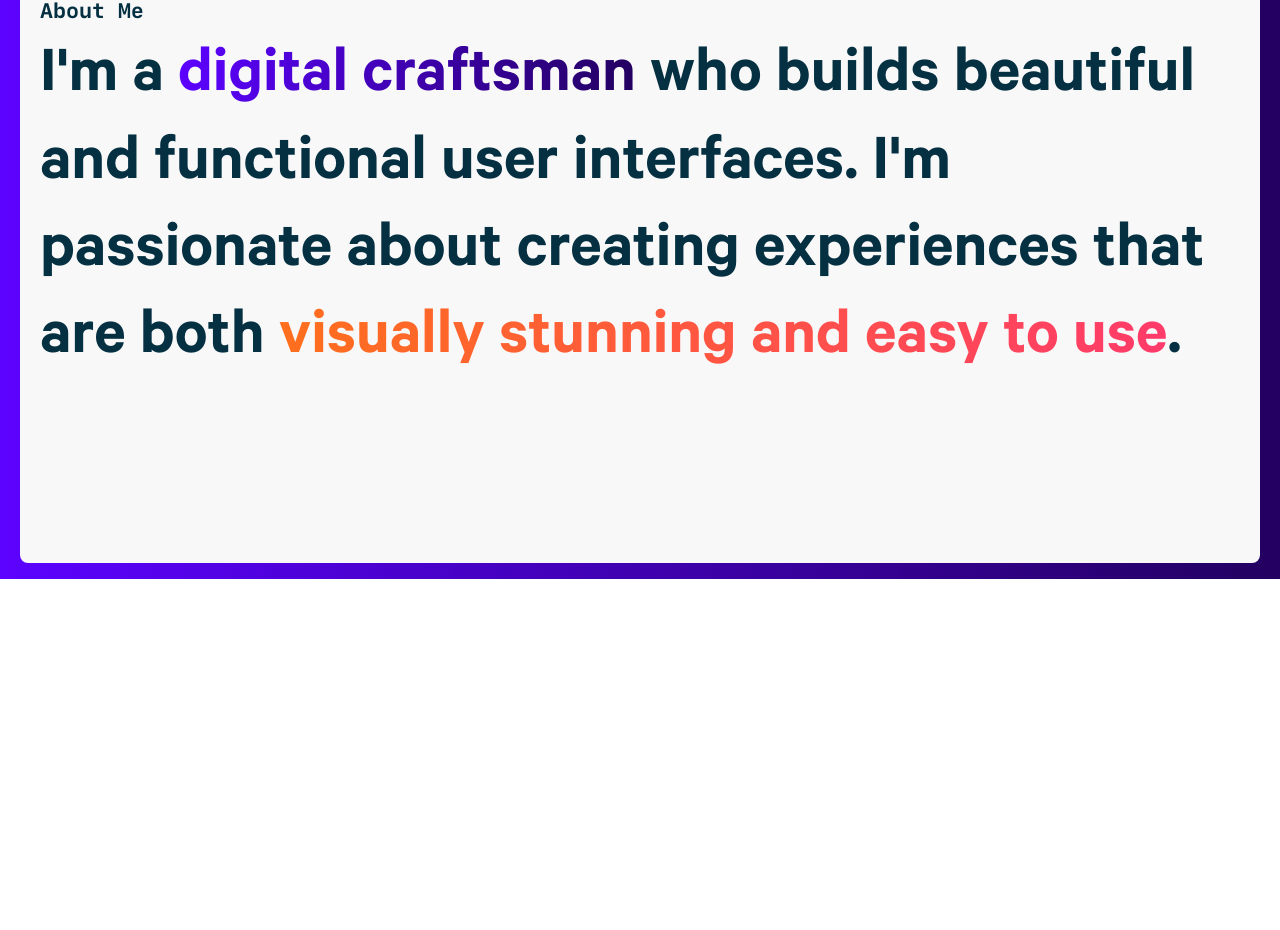
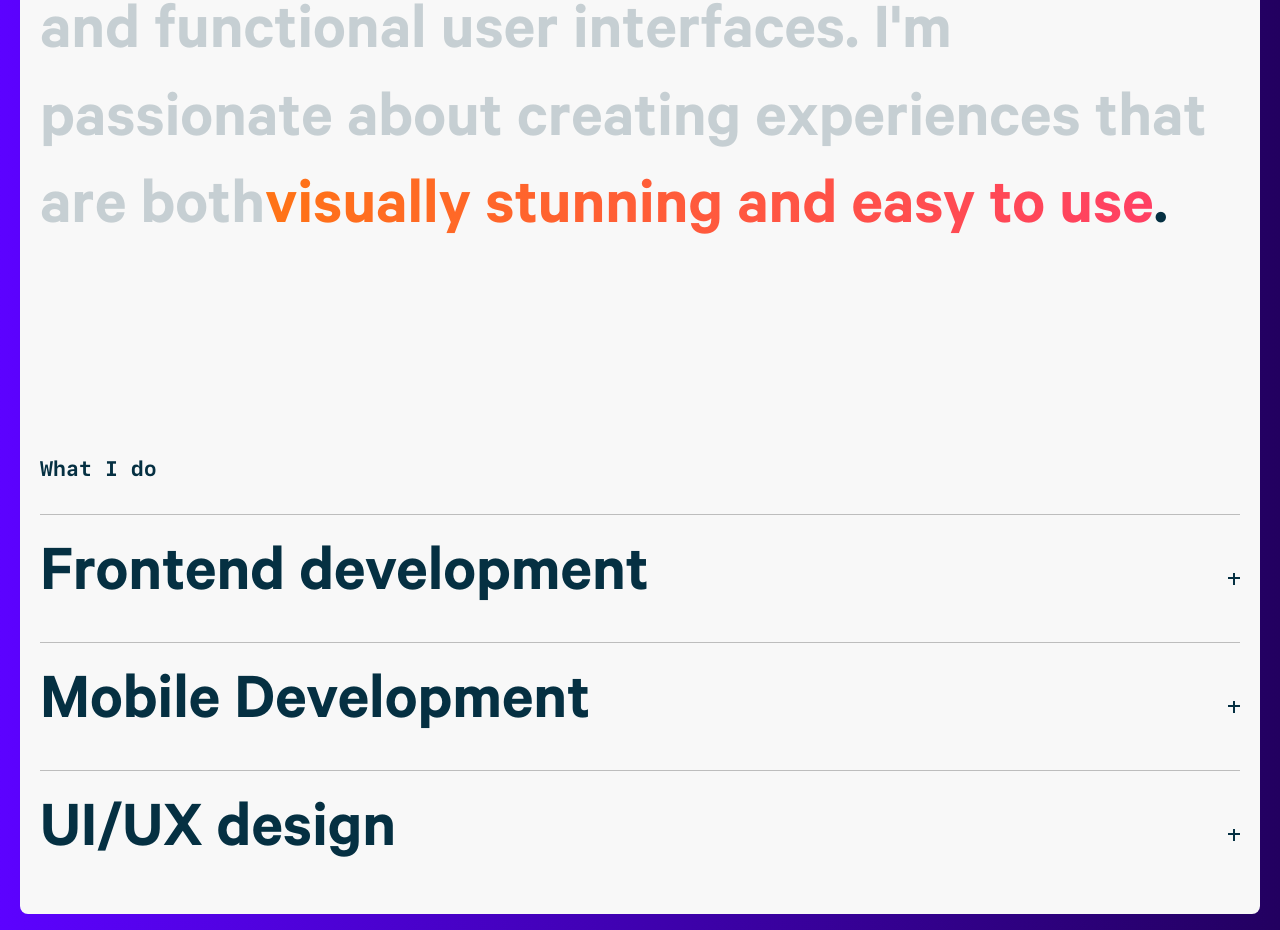
Before and after one commit to ChuksFestus/chuksFestus, a Next.js app: page / in a window 1280 px wide. Shown: the part 1005-1935 px from the top of the page. Before the commit the page ends 1584 px from the top, so only its background shows below. Built offline with nearby package versions, Linux system fonts and the light colour scheme.

Commit message:
what I do section

```diff
--- a/package.json
+++ b/package.json
@@ -9,9 +9,12 @@
     "lint": "next lint"
   },
   "dependencies": {
+    "gsap": "^3.12.2",
+    "lenis": "^0.0.2",
     "next": "14.0.3",
     "react": "^18",
     "react-dom": "^18",
+    "split-type": "^0.3.4",
     "styled-components": "^6.1.1"
   },
   "devDependencies": {
--- a/src/app/page.tsx
+++ b/src/app/page.tsx
@@ -8,6 +8,7 @@ export default function Home() {
     <>
       <Header />
       <About />
+      {/*<Header />*/}
     </>
   );
 }
--- a/src/app/ui/about.tsx
+++ b/src/app/ui/about.tsx
@@ -1,8 +1,12 @@
-import { useEffect } from "react";
+"use client";
+import { MutableRefObject, useEffect, useLayoutEffect, useRef } from "react";
 import styled, { keyframes } from "styled-components";
+import { gsap } from "gsap";
+import { ScrollTrigger } from "gsap/ScrollTrigger";
 
 import Text from "./text";
-import { calibre, sfMono } from "../lib/utils";
+import { calibre, em, rem, sfMono } from "../lib/utils";
+import SplitType from "split-type";
 
 const backgroundPan = keyframes`
  from {
@@ -34,16 +38,19 @@ const rotate = keyframes`
   }
 `;
 
-const Container = styled.div`
+const Container = styled.section`
 	--orange1: #ff790e;
 	--orange2: #ff0ead;
 	margin: 1rem 1.25rem;
 	background: var(--not-white);
-	border-radius: 8px;
+	border-radius: ${em(8)};
 	padding: 1rem;
 	padding-top: 2.5rem;
-	height: calc(100vh - 2rem);
-	max-height: 1117px;
+	min-height: calc(100vh - 2rem);
+	display: flex;
+	flex-direction: column;
+	justify-content: center;
+	// max-height: ${rem(1117)};
 	@media (width <= 425px) {
 		margin: 0.5rem;
 		padding: 0.75rem;
@@ -51,13 +58,16 @@ const Container = styled.div`
 		height: 100%;
 	}
 	.innerContainer {
-		max-width: 1200px;
+		max-width: ${rem(1200)};
 		margin: 0 auto;
 		height: 100%;
 		display: flex;
 		justify-content: center;
 		flex-direction: column;
 		height: "100%";
+		h6 {
+			padding-bottom: ${rem(32)};
+		}
 		.blue {
 			background: -webkit-linear-gradient(0deg, #5c02ff 0%, #21005c 102.56%);
 			-webkit-background-clip: text;
@@ -88,7 +98,7 @@ const Container = styled.div`
 					display: block;
 					opacity: 0.7;
 					path {
-						fill: var(--orange1);
+						fill: var(--orange2);
 					}
 				}
 			}
@@ -96,13 +106,60 @@ const Container = styled.div`
 	}
 `;
 
+const WhatIdo = styled.div`
+	padding-top: ${rem(200)};
+
+	details {
+		border-top: 0.5px solid var(--gray-4);
+		cursor: pointer;
+		p {
+			font-size: ${rem(38)};
+			padding-bottom: ${rem(32)};
+			color: hsla(0, 0%, 31%, 1);
+		}
+	}
+	summary {
+		position: relative;
+	}
+	summary::before,
+	summary::after {
+		content: "";
+	}
+	summary::before,
+	summary::after {
+		width: 0.75em;
+		height: 0;
+		border-bottom: 2px solid;
+		position: absolute;
+		top: calc(50% - 1px);
+		right: 0;
+		transform: translateY(-50%);
+	}
+	summary::after {
+		transform: rotate(90deg);
+		transform-origin: 50% 50%;
+	}
+	[open] summary::after {
+		transform: rotate(0deg);
+	}
+	summary {
+		padding: ${rem(20)} 0;
+	}
+	summary::marker {
+		content: none;
+	}
+`;
+
 interface StarElement extends HTMLElement {
 	style: CSSStyleDeclaration;
 }
 
+gsap.registerPlugin(ScrollTrigger);
 export default function About() {
+	const magicRef = useRef(null);
+	useMagicAnimation(magicRef);
+
 	useEffect(() => {
-		let index = 0;
 		const interval = 1000;
 		const stars = Array.from(document.getElementsByClassName("magic-star")) as StarElement[];
 
@@ -124,49 +181,119 @@ export default function About() {
 			}
 		};
 
-		startAnimation(); // Initial animation
+		startAnimation();
 
 		const intervalId = setInterval(() => {
-			startAnimation(); // Repeat animation after the interval
+			startAnimation();
 		}, interval);
 
 		return () => {
-			clearInterval(intervalId); // Clean up the interval on component unmount
+			clearInterval(intervalId);
 		};
-	}, []); // Empty dependency array to run the effect only once on mount
+	}, []);
 	return (
 		<Container>
-			<div className="innerContainer">
+			<div className="innerContainer" ref={magicRef}>
 				<Text variant="h6" className={`${sfMono.className}`}>
 					About Me
 				</Text>
+				<div>
 					<Text
 						variant="h2"
-					className={`${calibre.className} magic`}
+						className={`${calibre.className} h2`}
 						style={{ paddingTop: 12, fontWeight: 600 }}
 					>
+						<span className="toAnimate">
 							I&apos;m a <span className="blue">digital craftsman</span> who builds beautiful and
-					functional user interfaces. I&apos;m passionate about creating experiences that are both{" "}
+							functional user interfaces. I&apos;m <span>passionate </span> about creating
+							experiences that are both
+						</span>
 						<span className="magic">
+							<Star />
+							<Star />
+							<Star />
+							<span className="orange">visually stunning and easy to use</span>.
+						</span>
+					</Text>
+				</div>
+				<WhatIdo>
+					<Text variant="h6" className={`${sfMono.className}`}>
+						What I do
+					</Text>
+					<details>
+						<summary>
+							<Text variant="h2" className={`${calibre.className}`}>
+								Frontend development
+							</Text>
+						</summary>
+						<p className={`${calibre.className}`}>
+							I shape the web with art and logic, Creating front end applications that are dynamic
+							and ergonomic. I design, build, test and maintain with care and precision, Ensuring
+							scalability and performance in every condition.
+						</p>
+					</details>
+					<details>
+						<summary>
+							<Text variant="h2" className={`${calibre.className}`}>
+								Mobile Development
+							</Text>
+						</summary>
+						<p className={`${calibre.className}`}>
+							I shape the web with art and logic, Creating front end applications that are dynamic
+							and ergonomic. I design, build, test and maintain with care and precision, Ensuring
+							scalability and performance in every condition.
+						</p>
+					</details>
+					<details>
+						<summary>
+							<Text variant="h2" className={`${calibre.className}`}>
+								UI/UX design
+							</Text>
+						</summary>
+						<p className={`${calibre.className}`}>
+							I shape the web with art and logic, Creating front end applications that are dynamic
+							and ergonomic. I design, build, test and maintain with care and precision, Ensuring
+							scalability and performance in every condition.
+						</p>
+					</details>
+				</WhatIdo>
+			</div>
+		</Container>
+	);
+}
+
+const Star = () => {
+	return (
 		<span className="magic-star">
 			<svg viewBox="0 0 512 512">
 				<path d="M512 255.1c0 11.34-7.406 20.86-18.44 23.64l-171.3 42.78l-42.78 171.1C276.7 504.6 267.2 512 255.9 512s-20.84-7.406-23.62-18.44l-42.66-171.2L18.47 279.6C7.406 276.8 0 267.3 0 255.1c0-11.34 7.406-20.83 18.44-23.61l171.2-42.78l42.78-171.1C235.2 7.406 244.7 0 256 0s20.84 7.406 23.62 18.44l42.78 171.2l171.2 42.78C504.6 235.2 512 244.6 512 255.1z" />
 			</svg>
 		</span>
-						<span className="magic-star">
-							<svg viewBox="0 0 512 512">
-								<path d="M512 255.1c0 11.34-7.406 20.86-18.44 23.64l-171.3 42.78l-42.78 171.1C276.7 504.6 267.2 512 255.9 512s-20.84-7.406-23.62-18.44l-42.66-171.2L18.47 279.6C7.406 276.8 0 267.3 0 255.1c0-11.34 7.406-20.83 18.44-23.61l171.2-42.78l42.78-171.1C235.2 7.406 244.7 0 256 0s20.84 7.406 23.62 18.44l42.78 171.2l171.2 42.78C504.6 235.2 512 244.6 512 255.1z" />
-							</svg>
-						</span>
-						<span className="magic-star">
-							<svg viewBox="0 0 512 512">
-								<path d="M512 255.1c0 11.34-7.406 20.86-18.44 23.64l-171.3 42.78l-42.78 171.1C276.7 504.6 267.2 512 255.9 512s-20.84-7.406-23.62-18.44l-42.66-171.2L18.47 279.6C7.406 276.8 0 267.3 0 255.1c0-11.34 7.406-20.83 18.44-23.61l171.2-42.78l42.78-171.1C235.2 7.406 244.7 0 256 0s20.84 7.406 23.62 18.44l42.78 171.2l171.2 42.78C504.6 235.2 512 244.6 512 255.1z" />
-							</svg>
-						</span>
-						<span className="orange">visually stunning and easy to use</span>.
-					</span>
-				</Text>
-			</div>
-		</Container>
 	);
+};
+
+type TargetElement = HTMLElement;
+
+const animateElement = (char: TargetElement) => {
+	const text = new SplitType(char, { types: "chars" });
+	gsap.from(text.chars, {
+		scrollTrigger: {
+			trigger: char,
+			start: "top 80%",
+			end: "top 20%",
+			scrub: true,
+			markers: false,
+		},
+		opacity: 0.2,
+		stagger: 0.1,
+	});
+};
+
+const useMagicAnimation = (magicRef: MutableRefObject<HTMLElement | null>) => {
+	useLayoutEffect(() => {
+		if (magicRef.current) {
+			const splitTypes = magicRef.current.querySelectorAll<TargetElement>(".toAnimate");
+			splitTypes.forEach(animateElement);
 		}
+	}, [magicRef]);
+};
--- a/src/app/ui/header.tsx
+++ b/src/app/ui/header.tsx
@@ -7,7 +7,7 @@ import { calibre, device, em, sfMono } from "../lib/utils";
 import pic from "../../../public/chuksFestus.png";
 import { useEffect, useRef } from "react";
 
-const Container = styled.div`
+const Container = styled.section`
 	margin: 1rem 1.25rem;
 	background: var(--not-white);
 	border-radius: 8px;
--- a/src/app/ui/wrapper.tsx
+++ b/src/app/ui/wrapper.tsx
@@ -17,6 +17,7 @@ const GlobalStyle = createGlobalStyle`
   --not-white: hsl(0deg 0.35% 97.26%);
   --dark-blue: hsl(261.52deg 100% 18.04%);
   --not-black: hsla(198, 86%, 14%, 1);
+  --gray-4: hsla(0, 0%, 74%, 1);
   --gradient: linear-gradient(
     90deg,
     hsl(261.34deg 100% 50.39%) 0%,
@@ -26,6 +27,7 @@ const GlobalStyle = createGlobalStyle`
     --not-white: oklch(97.91% 0 0);
     --dark-blue: oklch(24.07% 0.139 286.46);
     --not-black: oklch(29.12% 0.055 232.24);
+    --gray-4: oklch(79.74% 0 0);
     --gradient: linear-gradient(
       90deg,
       oklch(49.54% 0.294 282.11) 0%,
```
Also changed, not shown: 1 other file (tests, documents, lock files or other folders). Lines whose indentation alone changed are shown as unchanged.
